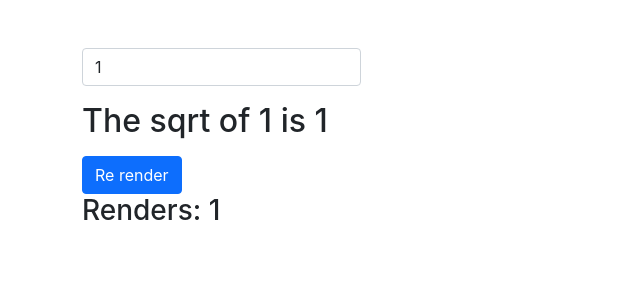
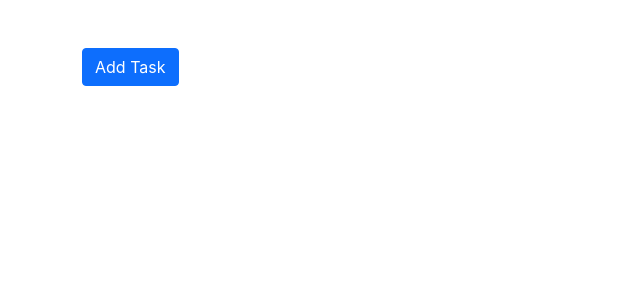
Before and after one commit to Lisaag/react-sandbox-from-scratch, a React (Create React App) app: page / in a window 1280 px wide. Shown: the top 300 px of the page, without its empty margins (0-640 px from the left). Built offline with nearby package versions, Linux system fonts and the light colour scheme.

Commit message:
useCallback example

```diff
--- a/src/App.js
+++ b/src/App.js
@@ -1,7 +1,8 @@
 // import UseRefExample1 from './components/UseRefExample1'
 // import UseRefExample2 from './components/UseRefExample2'
 // import UseRefExample3 from './components/UseRefExample3'
-import UseMemoExample from './components/UseMemoExample'
+// import UseMemoExample from './components/UseMemoExample'
+import UseCallbackExample from './components/UseCallbackExample'
 
 function App() {
 	return (
@@ -9,7 +10,8 @@
 			{/* <UseRefExample1 /> */}
 			{/* <UseRefExample2 /> */}
 			{/* <UseRefExample3 /> */}
-			<UseMemoExample />
+			{/* <UseMemoExample /> */}
+			<UseCallbackExample />
 		</div>
 	)
 }
--- /dev/null
+++ b/src/components/UseCallbackExample.jsx
@@ -0,0 +1,31 @@
+import React, { useState, useCallback } from 'react'
+
+function UseCallbackExample() {
+	const [tasks, setTasks] = useState([])
+
+	const addTask = useCallback(() => {
+		setTasks((prevState) => [...prevState, 'Some Task'])
+	}, [setTasks])
+
+	return (
+		<div>
+			<Button addTask={addTask} />
+			{tasks.map((task, index) => (
+				<p key={index}>{task}</p>
+			))}
+		</div>
+	)
+}
+
+const Button = React.memo(({ addTask }) => {
+	console.log('Button renderedd')
+	return (
+		<div>
+			<button className='btn btn-primary' onClick={addTask}>
+				Add Task
+			</button>
+		</div>
+	)
+})
+
+export default UseCallbackExample
```
Also changed, not shown: src/index.js (+11 -11 lines).
